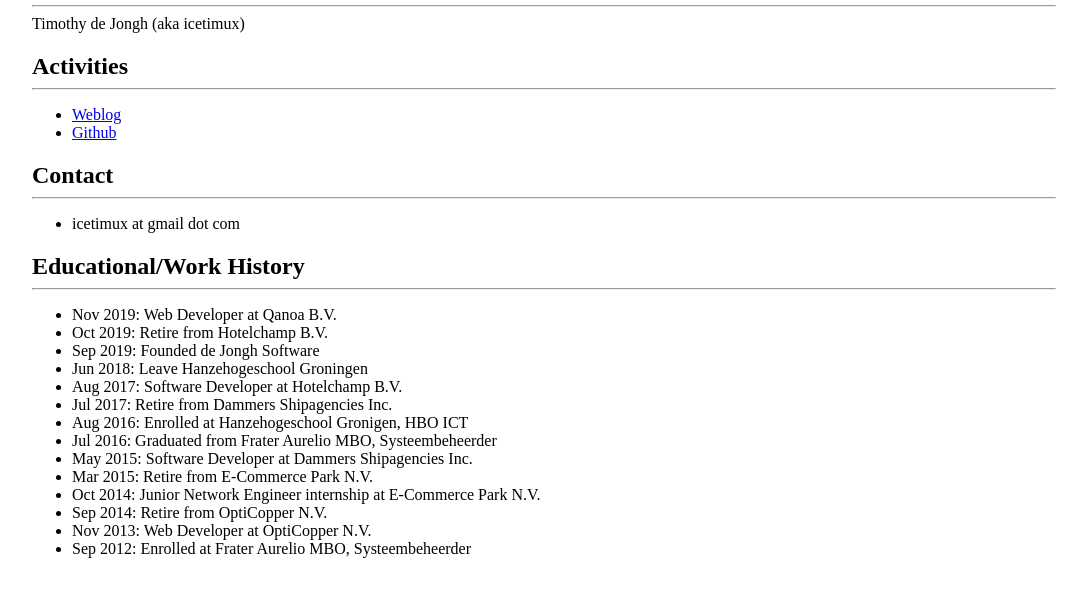
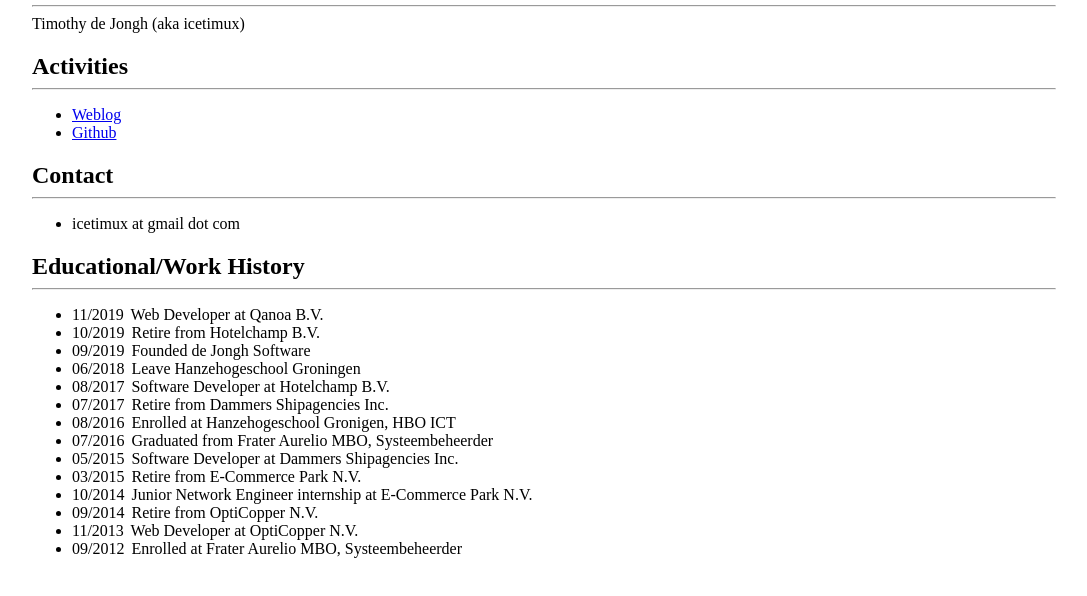
Before and after one commit to IceTimux/icetimux.net, a plain HTML site: page index.html in a window 1280 px wide. Shown: the part 110-706 px from the top of the page, without its empty margins (96-1183 px from the left). Drawn offline with Linux system fonts and the light colour scheme.

Commit message:
align dates

```diff
--- a/index.html
+++ b/index.html
@@ -11,6 +11,9 @@
       width: 1024px;
       margin: auto;
     }
+    .date {
+      margin-right: 3px;
+    }
   </style>
 </head>
 <body>
@@ -22,7 +25,7 @@
   <h2>Activities</h2>
   <hr>
    <ul>
-     <li><a href="https://icetimux.github.io/">Weblog</a></li>
+     <li><a href="https://icetimux.github.io">Weblog</a></li>
      <li><a href="https://github.com/icetimux">Github</a></li>
    </ul>
 
@@ -35,20 +38,20 @@
    <h2>Educational/Work History</h2>
    <hr>
    <ul>
-      <li>Nov 2019: Web Developer at Qanoa B.V.</li>
-      <li>Oct 2019: Retire from Hotelchamp B.V.</li>
-      <li>Sep 2019: Founded de Jongh Software</li>
-      <li>Jun 2018: Leave Hanzehogeschool Groningen</li>
-      <li>Aug 2017: Software Developer at Hotelchamp B.V.</li>
-      <li>Jul 2017: Retire from Dammers Shipagencies Inc.</li>
-      <li>Aug 2016: Enrolled at Hanzehogeschool Gronigen, HBO ICT</li>
-      <li>Jul 2016: Graduated from Frater Aurelio MBO, Systeembeheerder</li>
-      <li>May 2015: Software Developer at Dammers Shipagencies Inc.</li>
-      <li>Mar 2015: Retire from E-Commerce Park N.V.</li>
-      <li>Oct 2014: Junior Network Engineer internship at E-Commerce Park N.V.</li>
-      <li>Sep 2014: Retire from OptiCopper N.V.</li>
-      <li>Nov 2013: Web Developer at OptiCopper N.V.</li>
-      <li>Sep 2012: Enrolled at Frater Aurelio MBO, Systeembeheerder</li>
+      <li><span class="date">11/2019</span> Web Developer at Qanoa B.V.</li>
+      <li><span class="date">10/2019</span> Retire from Hotelchamp B.V.</li>
+      <li><span class="date">09/2019</span> Founded de Jongh Software</li>
+      <li><span class="date">06/2018</span> Leave Hanzehogeschool Groningen</li>
+      <li><span class="date">08/2017</span> Software Developer at Hotelchamp B.V.</li>
+      <li><span class="date">07/2017</span> Retire from Dammers Shipagencies Inc.</li>
+      <li><span class="date">08/2016</span> Enrolled at Hanzehogeschool Gronigen, HBO ICT</li>
+      <li><span class="date">07/2016</span> Graduated from Frater Aurelio MBO, Systeembeheerder</li>
+      <li><span class="date">05/2015</span> Software Developer at Dammers Shipagencies Inc.</li>
+      <li><span class="date">03/2015</span> Retire from E-Commerce Park N.V.</li>
+      <li><span class="date">10/2014</span> Junior Network Engineer internship at E-Commerce Park N.V.</li>
+      <li><span class="date">09/2014</span> Retire from OptiCopper N.V.</li>
+      <li><span class="date">11/2013</span> Web Developer at OptiCopper N.V.</li>
+      <li><span class="date">09/2012</span> Enrolled at Frater Aurelio MBO, Systeembeheerder</li>
    </ul>
    </div>
  </body>
```
